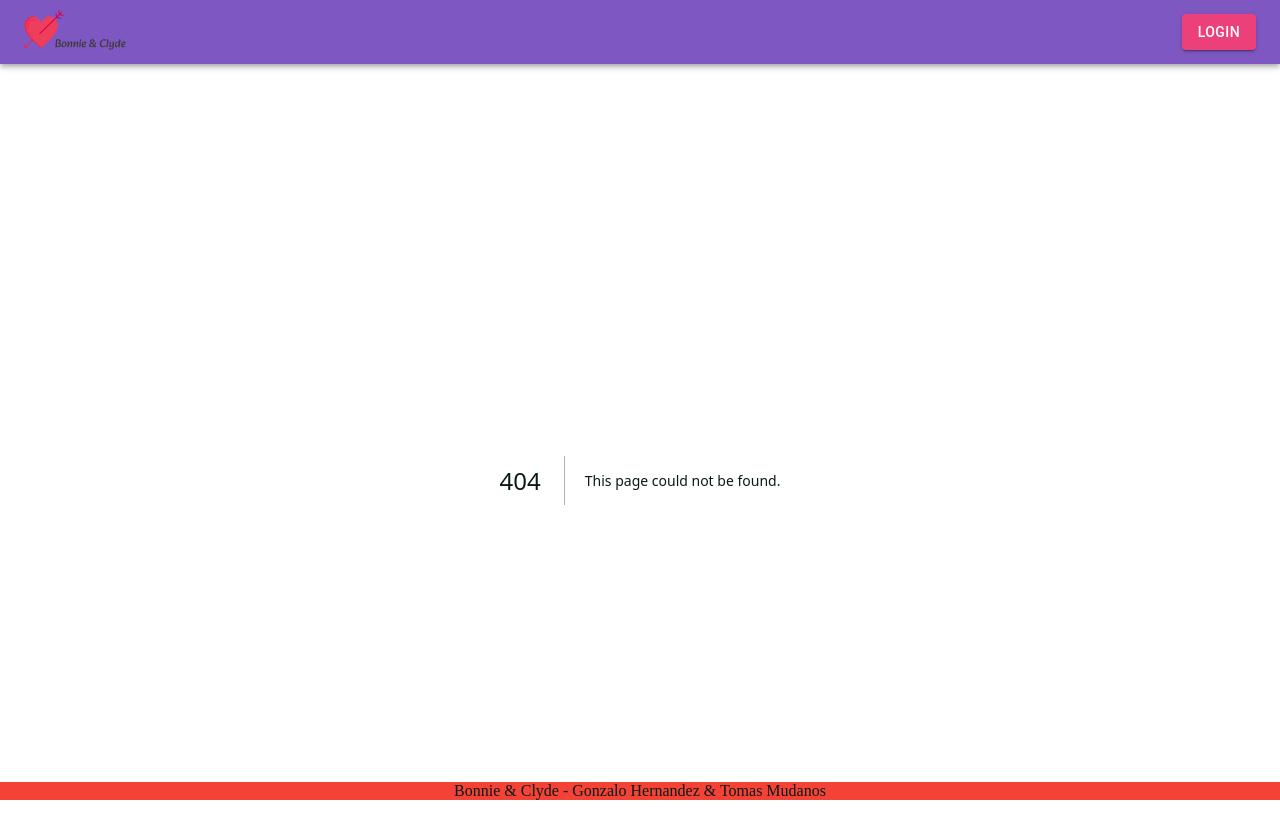
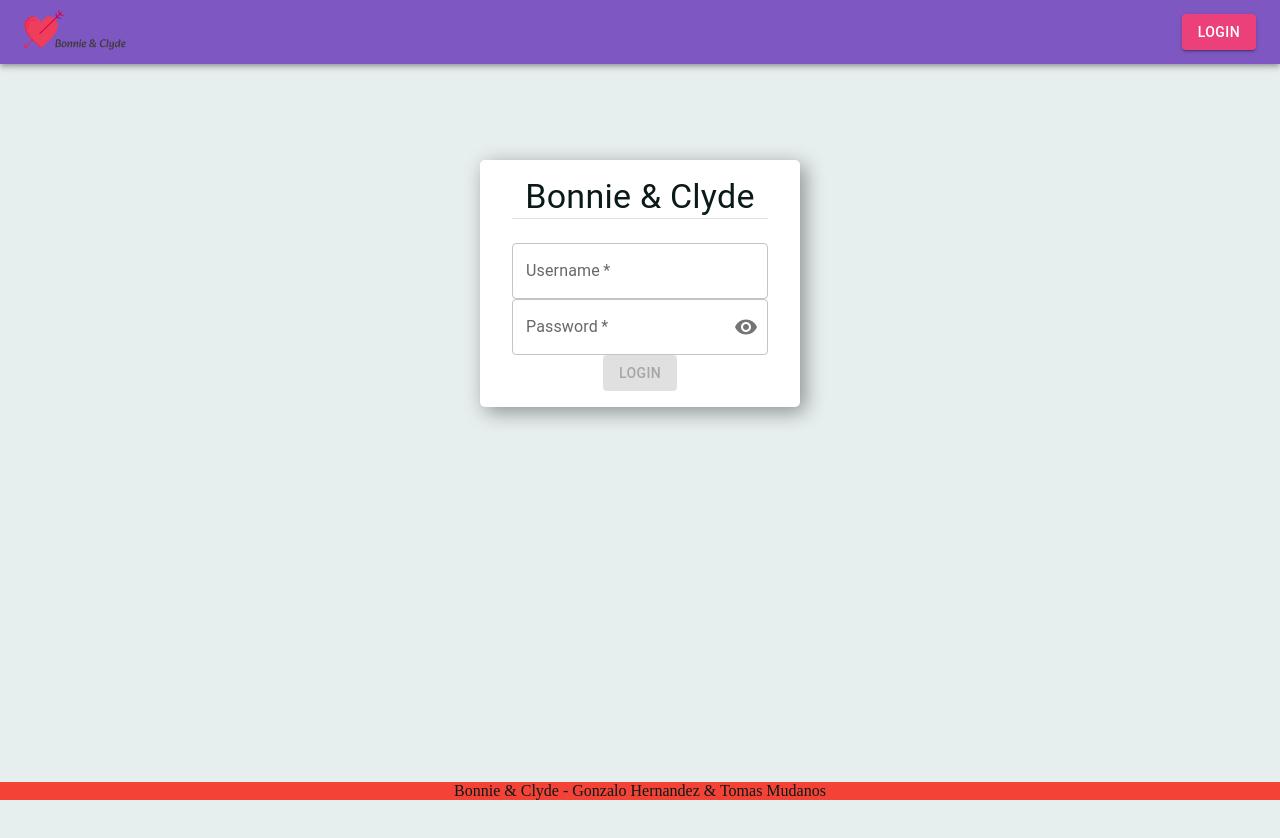
Before and after one commit to gonza0086/bonnie-clyde-frontend, a Next.js app: page /login in a window 1280 px wide. Before the commit this address had no page. Shown: the top 838 px of the page. After the commit the page ends 800 px from the top, so only its background shows below. Built offline with nearby package versions, Linux system fonts and the light colour scheme.

Commit message:
login page

```diff
--- a/src/components/Form.jsx
+++ b/src/components/Form.jsx
@@ -5,7 +5,7 @@ import { cloneElement, useState } from 'react';
 import { Button } from '@mui/material';
 import Title from './Title';
 
-export default function Form({ children, onSubmit }) {
+export default function Form({ children, onSubmit, button }) {
     const initializeValueObject = () => {
         let initialIsValidObject = {};
         let initialValueObject = {};
@@ -40,7 +40,7 @@ export default function Form({ children, onSubmit }) {
         <form className='form' onSubmit={handleSubmit}>
             {children.map(input => cloneElement(input, { key: input.props.id, updateValue: handleValueUpdate }))}
             <Button className='form-button' type='submit' variant='contained' color='secondary' disabled={isDisabled()}>
-                Signup
+                {button}
             </Button>
         </form>
     );
--- /dev/null
+++ b/src/pages/login/index.jsx
@@ -0,0 +1,25 @@
+// Components
+import Title from '@/components/Title';
+import { Form, Input, PasswordInput } from '@/components';
+
+// Next
+import { useRouter } from 'next/router';
+
+export default function Login() {
+    const router = useRouter();
+
+    const handleSubmit = values => {
+        console.log(values);
+        router.push('/');
+    };
+
+    return (
+        <div className='container floating-container'>
+            <Title variant='title'>Bonnie & Clyde</Title>
+            <Form onSubmit={handleSubmit} button='Login'>
+                <Input id='username' required />
+                <PasswordInput id='password' required />
+            </Form>
+        </div>
+    );
+}
```
Also changed, not shown: 1 other file (tests, documents, lock files or other folders).
